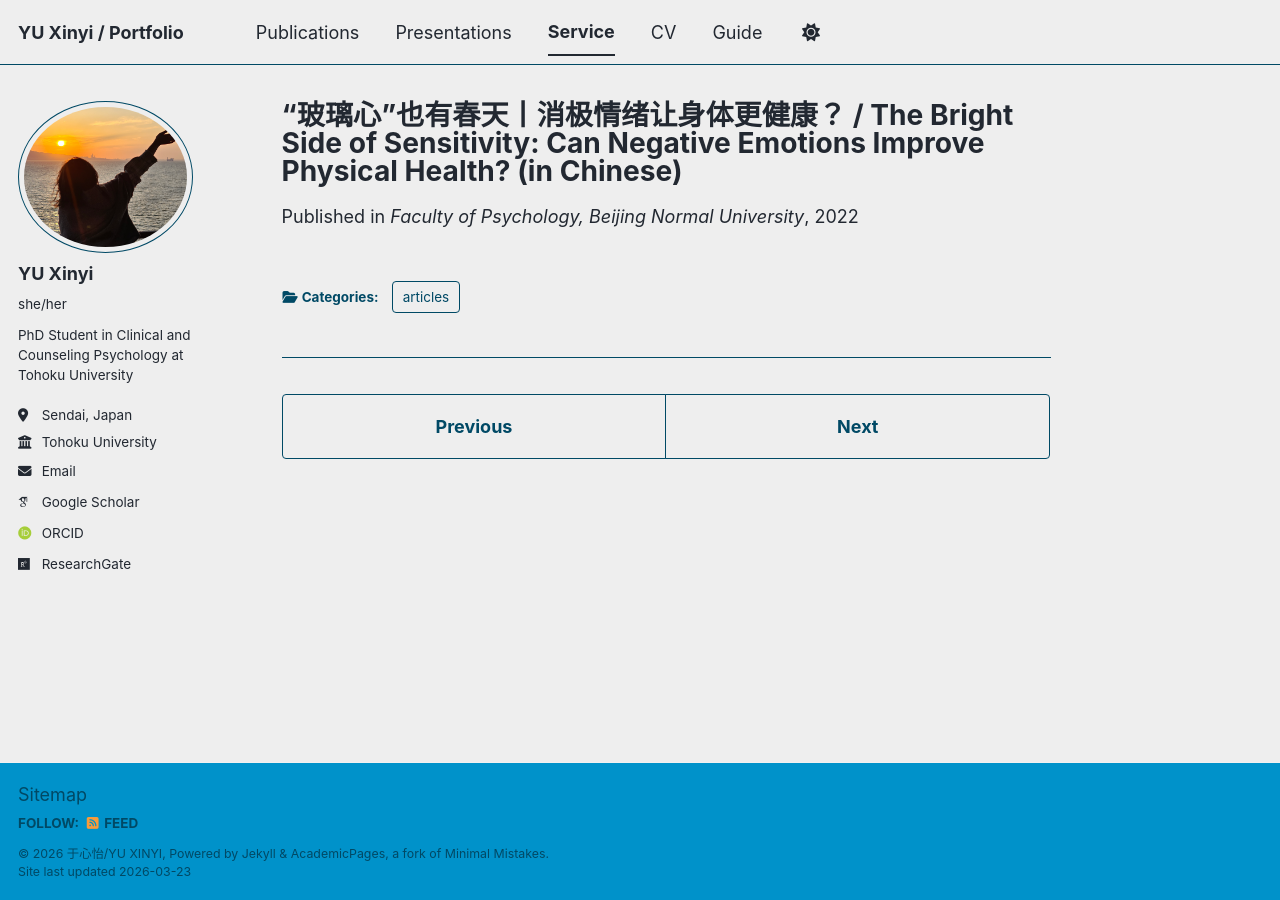
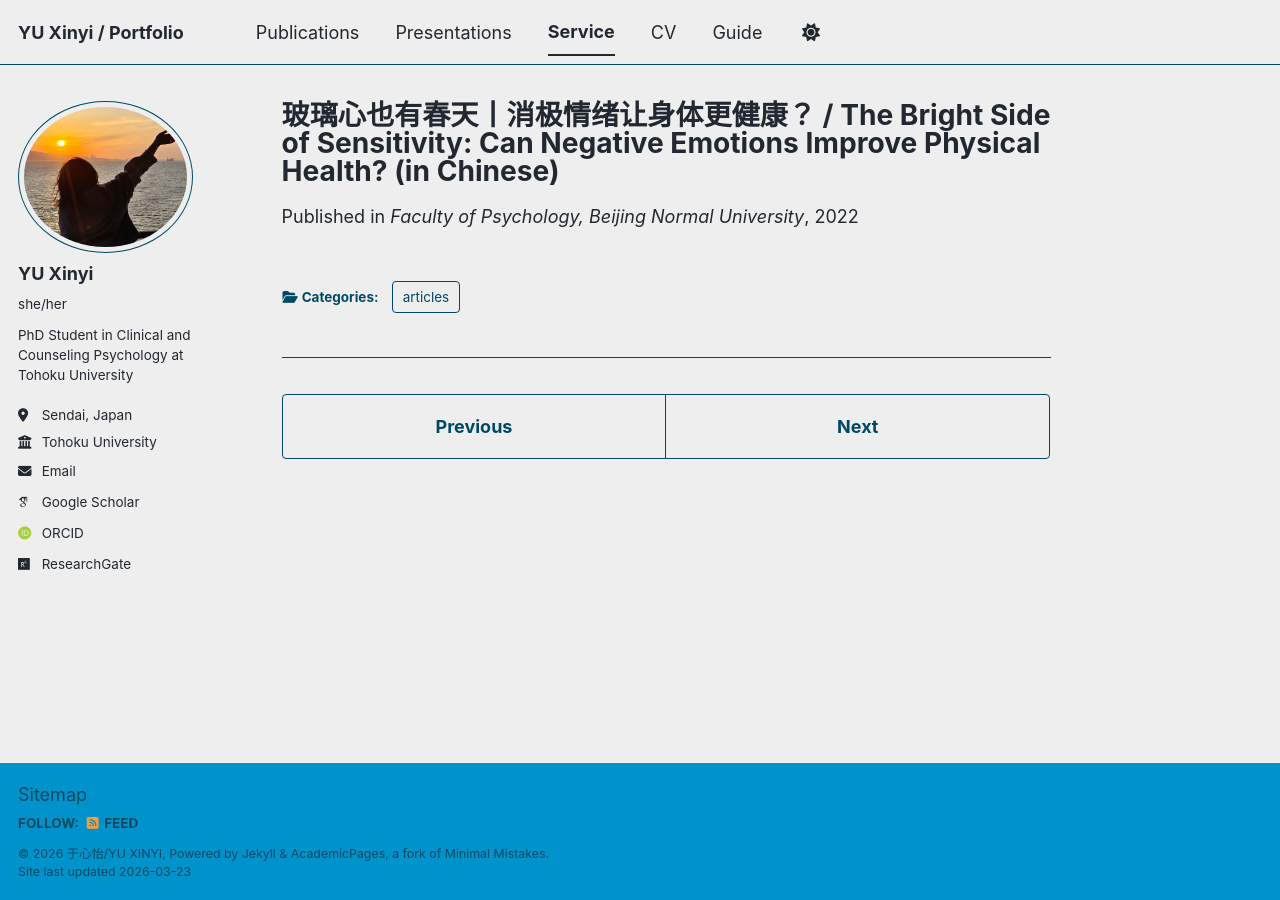
Before and after one commit to north119/north119.github.io, a Jekyll site: the page built from _service/2022-11-22-a3.md, in a window 1280 px wide. Built offline with Jekyll 4.4.1, drawn with Linux system fonts in a browser that asks for light colours; some web fonts are replaced; a script bundle is joined from its source files by our own code; library files that are not in the unit come from our copies.

Commit message:
Update 2022-11-22-a3.md

```diff
--- a/_service/2022-11-22-a3.md
+++ b/_service/2022-11-22-a3.md
@@ -1,5 +1,5 @@
 ---
-title: "“玻璃心”也有春天丨消极情绪让身体更健康？ / The Bright Side of Sensitivity: Can Negative Emotions Improve Physical Health? (in Chinese)"
+title: "玻璃心也有春天丨消极情绪让身体更健康？ / The Bright Side of Sensitivity: Can Negative Emotions Improve Physical Health? (in Chinese)"
 collection: service
 category: articles
 type: "practice"
```
